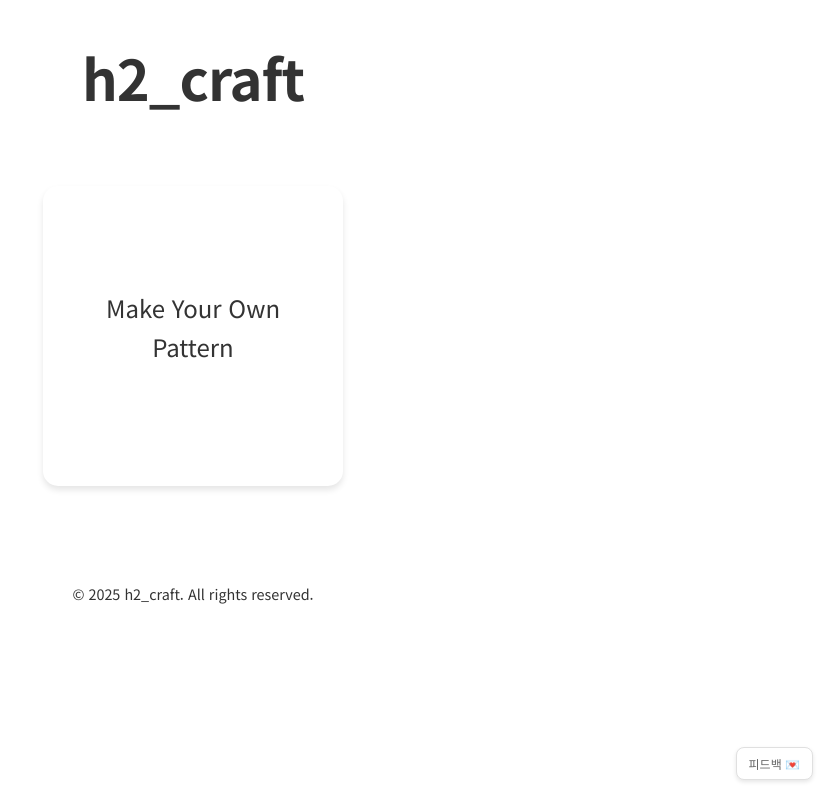
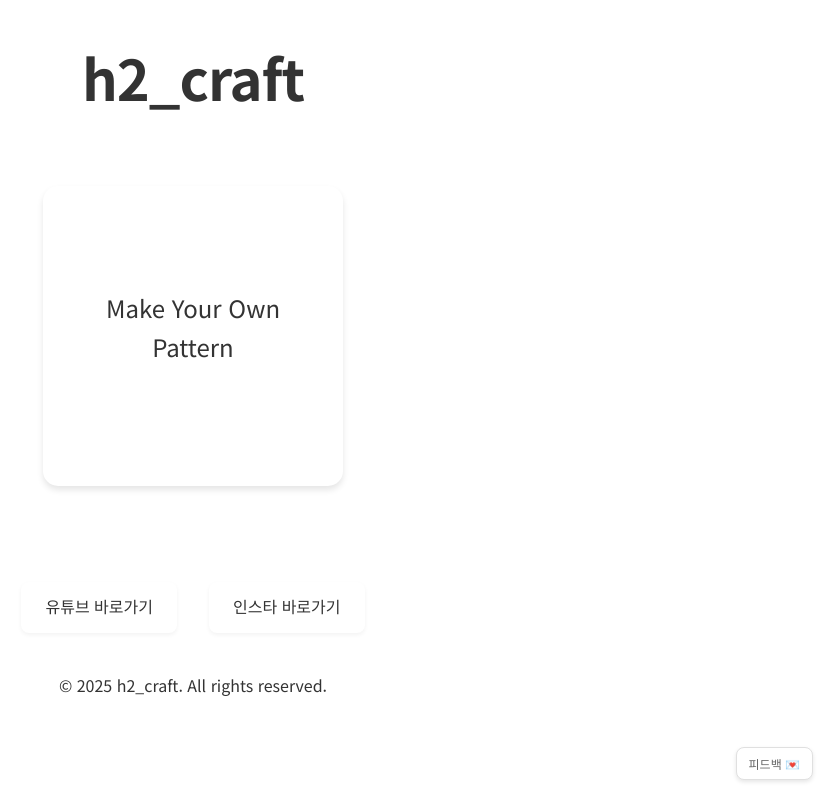
Before and after one commit to kimhayeon00/h2_craft, a Next.js app: page / in a window 1280 px wide. Shown: the whole page, without its empty margins (447-1280 px from the left). Built offline with nearby package versions, Linux system fonts and the light colour scheme.

Commit message:
Add social media links to footer

```diff
--- a/app/page.module.css
+++ b/app/page.module.css
@@ -123,10 +123,37 @@
 }
 
 .footer {
+  margin-top: 4rem;
+  padding: 2rem;
   text-align: center;
-  padding: 2rem 0;
   color: var(--text-color);
-  font-size: 0.9rem;
+  display: flex;
+  flex-direction: column;
+  align-items: center;
+  gap: 1.5rem;
+}
+
+.socialLinks {
+  display: flex;
+  gap: 2rem;
+  margin-bottom: 1rem;
+}
+
+.socialLink {
+  padding: 0.8rem 1.5rem;
+  background-color: white;
+  border-radius: 8px;
+  color: var(--text-color);
+  text-decoration: none;
+  font-weight: 500;
+  box-shadow: 0 2px 4px rgba(0, 0, 0, 0.05);
+  transition: all 0.2s ease;
+}
+
+.socialLink:hover {
+  transform: translateY(-2px);
+  box-shadow: 0 4px 6px rgba(0, 0, 0, 0.1);
+  background-color: var(--background-color);
 }
 
 @keyframes fadeIn {
--- a/app/page.tsx
+++ b/app/page.tsx
@@ -11,14 +11,7 @@ export default function Home() {
     <div className={styles.container}>
       <header className={styles.header}>
         <div className={styles.logo}>
-          <Link
-            href="https://www.instagram.com/h2_craft"
-            target="_blank"
-            rel="noopener noreferrer"
-            className={styles.logoLink}
-          >
             <h1>h2_craft</h1>
-          </Link>
         </div>
       </header>
 
@@ -34,6 +27,24 @@ export default function Home() {
       </main>
 
       <footer className={styles.footer}>
+      <div className={styles.socialLinks}>
+          <Link
+            href="https://www.youtube.com/@h2craft3000"
+            target="_blank"
+            rel="noopener noreferrer"
+            className={styles.socialLink}
+          >
+            유튜브 바로가기
+          </Link>
+          <Link
+            href="https://www.instagram.com/h2_craft"
+            target="_blank"
+            rel="noopener noreferrer"
+            className={styles.socialLink}
+          >
+            인스타 바로가기
+          </Link>
+        </div>
         <p>&copy; 2025 h2_craft. All rights reserved.</p>
       </footer>
     </div>
```
